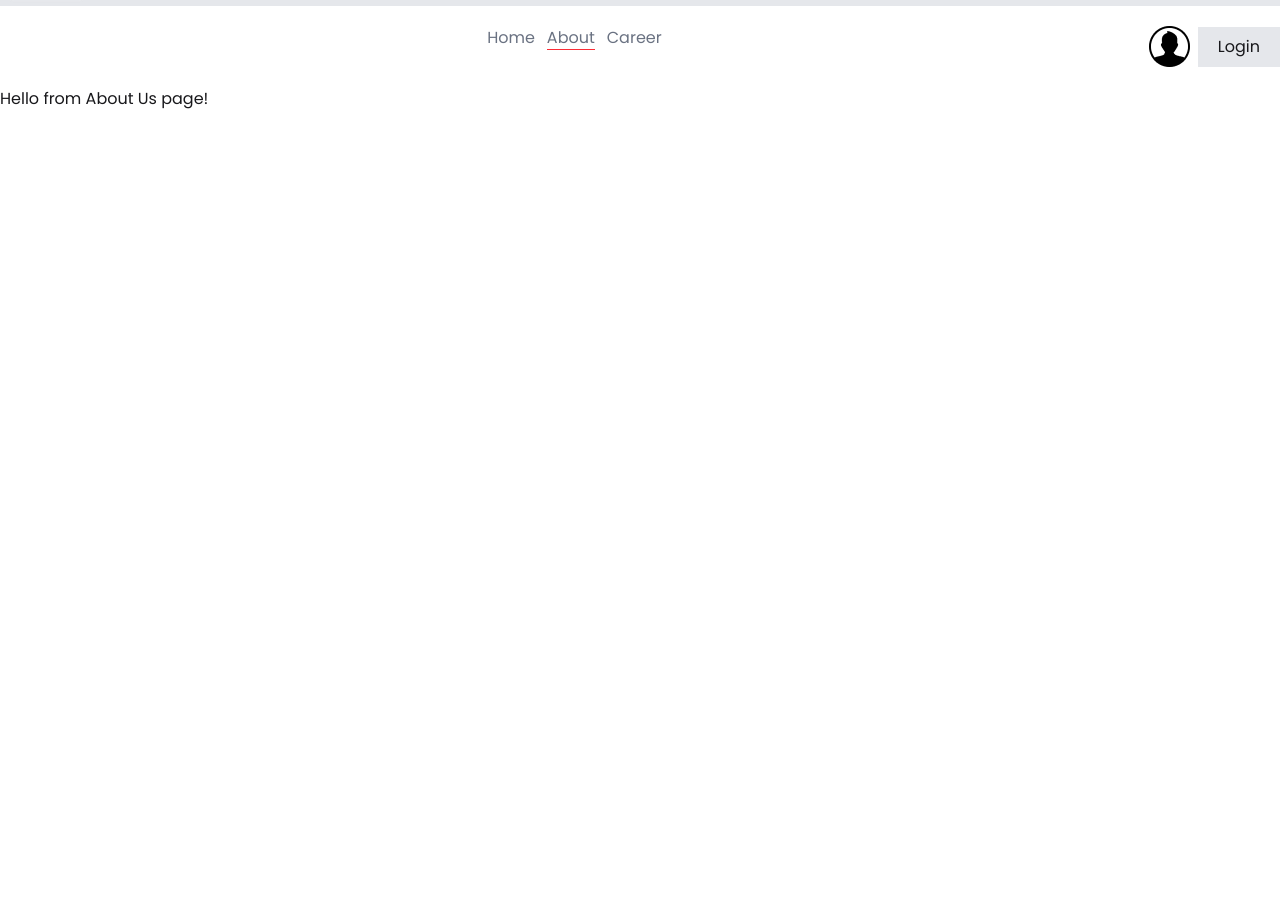
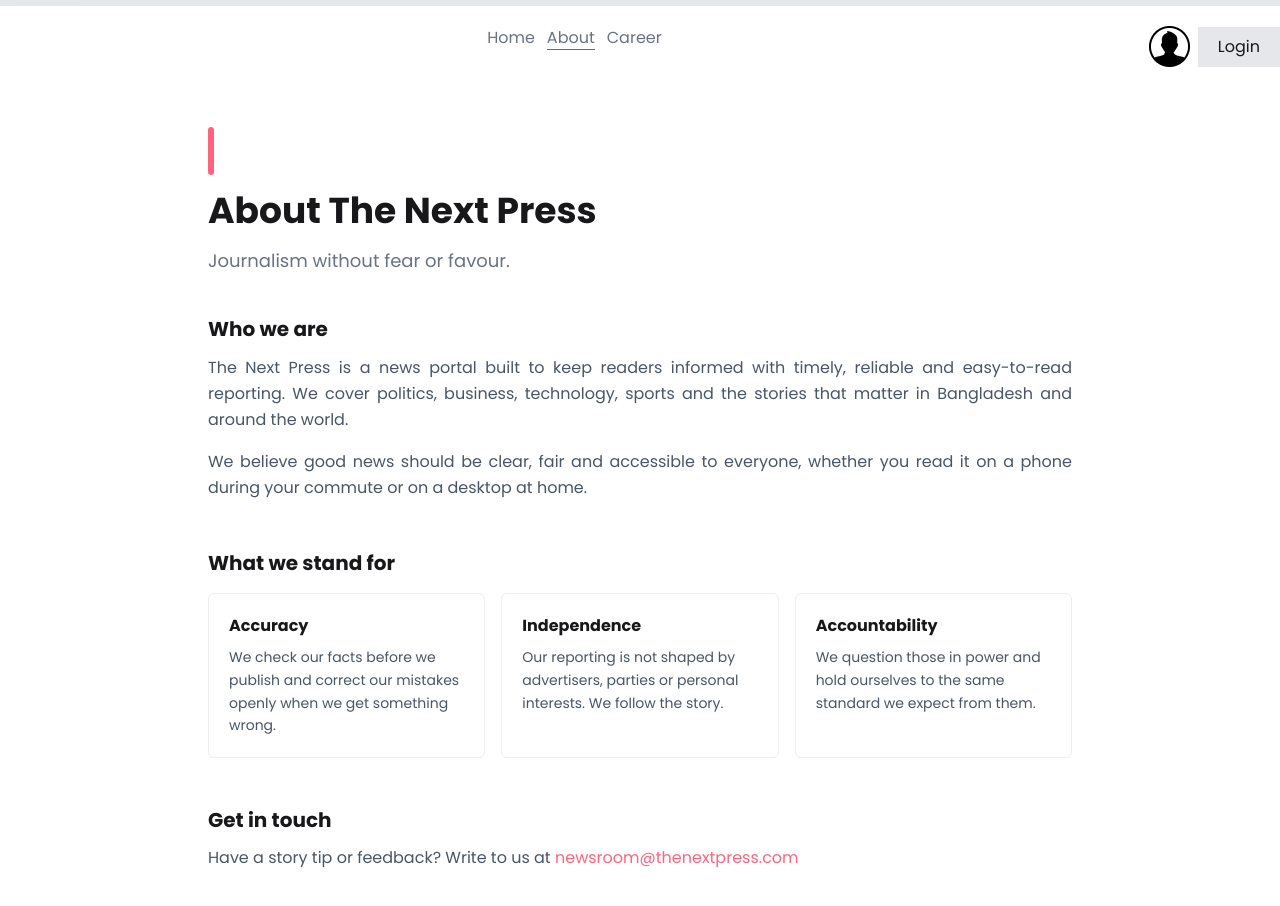
Before and after one commit to sazidrafi/The-Next-Press, a Next.js app: page /aboutus in a window 1280 px wide. Shown: the part 210-1116 px from the top of the page. Before the commit the page ends 800 px from the top, so only its background shows below. Built offline with nearby package versions, Linux system fonts and the light colour scheme.

Commit message:
feat: completed aboutus and career page and modified 'Page Not Found' page

```diff
--- a/src/app/(main)/aboutus/page.jsx
+++ b/src/app/(main)/aboutus/page.jsx
@@ -1,13 +1,81 @@
-//import React from 'react';
-
 export const metadata = {
   title: "The Next Press - about us",
 };
 
+const values = [
+  {
+    title: "Accuracy",
+    text: "We check our facts before we publish and correct our mistakes openly when we get something wrong.",
+  },
+  {
+    title: "Independence",
+    text: "Our reporting is not shaped by advertisers, parties or personal interests. We follow the story.",
+  },
+  {
+    title: "Accountability",
+    text: "We question those in power and hold ourselves to the same standard we expect from them.",
+  },
+];
+
 const AboutUsPage = () => {
   return (
-    <div>
-      <h2>Hello from About Us page!</h2>
+    <div className="container mx-auto max-w-4xl px-4 py-10">
+      {/* heading */}
+      <div className="mb-10">
+        <div className="mb-4 h-12 w-1.5 rounded-full bg-error"></div>
+        <h1 className="text-4xl font-bold">About The Next Press</h1>
+        <p className="mt-4 text-lg text-gray-500">
+          Journalism without fear or favour.
+        </p>
+      </div>
+
+      {/* mission */}
+      <section className="mb-12">
+        <h2 className="mb-3 text-xl font-bold">Who we are</h2>
+        <p className="leading-relaxed text-gray-600 text-justify">
+          The Next Press is a news portal built to keep readers informed with
+          timely, reliable and easy-to-read reporting. We cover politics,
+          business, technology, sports and the stories that matter in Bangladesh
+          and around the world.
+        </p>
+        <p className="mt-4 leading-relaxed text-gray-600 text-justify">
+          We believe good news should be clear, fair and accessible to everyone,
+          whether you read it on a phone during your commute or on a desktop at
+          home.
+        </p>
+      </section>
+
+      {/* values */}
+      <section className="mb-12">
+        <h2 className="mb-4 text-xl font-bold">What we stand for</h2>
+        <div className="grid gap-4 md:grid-cols-3">
+          {values.map((value) => (
+            <div
+              key={value.title}
+              className="rounded-md border border-base-300 p-5"
+            >
+              <h3 className="mb-2 font-bold">{value.title}</h3>
+              <p className="text-sm leading-relaxed text-gray-600">
+                {value.text}
+              </p>
+            </div>
+          ))}
+        </div>
+      </section>
+
+      {/* contact */}
+      <section>
+        <h2 className="mb-3 text-xl font-bold">Get in touch</h2>
+        <p className="text-gray-600">
+          Have a story tip or feedback? Write to us at{" "}
+          <a
+            href="mailto:newsroom@thenextpress.com"
+            className="text-error hover:underline"
+          >
+            newsroom@thenextpress.com
+          </a>
+        </p>
+      </section>
     </div>
   );
 };
--- a/src/app/(main)/career/page.jsx
+++ b/src/app/(main)/career/page.jsx
@@ -1,13 +1,100 @@
-//import React from 'react';
+import Link from "next/link";
+import { FaMapMarkerAlt, FaRegClock } from "react-icons/fa";
 
 export const metadata = {
   title: "The Next Press - Career",
 };
 
+const jobs = [
+  {
+    id: 1,
+    title: "Staff Reporter",
+    department: "Newsroom",
+    location: "Dhaka",
+    type: "Full-time",
+  },
+  {
+    id: 2,
+    title: "Sub-Editor",
+    department: "Editorial",
+    location: "Dhaka",
+    type: "Full-time",
+  },
+  {
+    id: 3,
+    title: "Frontend Developer",
+    department: "Technology",
+    location: "Remote",
+    type: "Full-time",
+  },
+  {
+    id: 4,
+    title: "Photojournalist",
+    department: "Multimedia",
+    location: "Rajshahi",
+    type: "Part-time",
+  },
+];
+
 const CareerPage = () => {
   return (
-    <div>
-      <h2>Hello from Career page!</h2>
+    <div className="container mx-auto max-w-4xl px-4 py-10">
+      {/* heading */}
+      <div className="mb-10">
+        <div className="mb-4 h-12 w-1.5 rounded-full bg-error"></div>
+        <h1 className="text-4xl font-bold">Careers</h1>
+        <p className="mt-4 text-lg text-gray-500">
+          Help us tell the stories that matter. We are always looking for
+          curious, careful and hardworking people.
+        </p>
+      </div>
+
+      {/* open roles */}
+      <section>
+        <h2 className="mb-4 text-xl font-bold">Open positions</h2>
+
+        <div className="space-y-3">
+          {jobs.map((job) => (
+            <div
+              key={job.id}
+              className="flex flex-col gap-4 rounded-md border border-base-300 p-5 sm:flex-row sm:items-center sm:justify-between"
+            >
+              <div>
+                <h3 className="font-bold">{job.title}</h3>
+                <p className="text-sm text-gray-500">{job.department}</p>
+
+                <div className="mt-2 flex flex-wrap gap-4 text-sm text-gray-500">
+                  <span className="flex items-center gap-1">
+                    <FaMapMarkerAlt /> {job.location}
+                  </span>
+                  <span className="flex items-center gap-1">
+                    <FaRegClock /> {job.type}
+                  </span>
+                </div>
+              </div>
+
+              <Link
+                href={`mailto:careers@thenextpress.com?subject=Application for ${job.title}`}
+                className="btn btn-error text-white"
+              >
+                Apply
+              </Link>
+            </div>
+          ))}
+        </div>
+      </section>
+
+      {/* closing note */}
+      <p className="mt-10 text-sm text-gray-500">
+        Do not see a role that fits? Send your CV to{" "}
+        <a
+          href="mailto:careers@thenextpress.com"
+          className="text-error hover:underline"
+        >
+          careers@thenextpress.com
+        </a>{" "}
+        and we will keep it on file.
+      </p>
     </div>
   );
 };
--- a/src/app/not-found.jsx
+++ b/src/app/not-found.jsx
@@ -1,20 +1,110 @@
-//import React from 'react';
+import Link from "next/link";
+import { FaSearch } from "react-icons/fa";
+import heroBg from "@/assets/homepage_hero_bg.jpg";
 
-import Link from "next/link";
+export const metadata = {
+  title: "The Next Press - Page not found",
+};
 
-const NotFoundPage = () => {
+const floaters = [
+  { icon: "🗞️", position: "top-[12%] left-[8%]", duration: "3s", delay: "0s" },
+  {
+    icon: "📰",
+    position: "top-[18%] right-[10%]",
+    duration: "4s",
+    delay: "0.6s",
+  },
+  {
+    icon: "❓",
+    position: "bottom-[16%] left-[14%]",
+    duration: "3.5s",
+    delay: "1.2s",
+  },
+  {
+    icon: "🔍",
+    position: "bottom-[20%] right-[8%]",
+    duration: "4.5s",
+    delay: "0.3s",
+  },
+];
+
+const NotFound = () => {
+  const default_Category_Id = "0";
+
   return (
-    <div className="h-[80vh] flex items-center justify-center flex-col gap-4">
-      <p className="text-5xl font-bold text-purple-600">
-        This page is not found
-      </p>
-      <Link href="/">
-        <button className="bg-purple-500 text-white font-semibold text-3xl p-3 rounded cursor-pointer ">
-          Back to Home
-        </button>
-      </Link>
+    <div
+      className="hero relative min-h-screen overflow-hidden"
+      style={{
+        backgroundImage: `url(${heroBg.src})`,
+        backgroundSize: "cover",
+        backgroundPosition: "center",
+        backgroundRepeat: "no-repeat",
+      }}
+    >
+      <div className="hero-overlay"></div>
+
+      {/* floating emojis */}
+      {floaters.map((item) => (
+        <span
+          key={item.icon}
+          aria-hidden="true"
+          className={`pointer-events-none absolute inline-block text-4xl opacity-60 md:text-5xl motion-safe:animate-bounce ${item.position}`}
+          style={{
+            animationDuration: item.duration,
+            animationDelay: item.delay,
+          }}
+        >
+          {item.icon}
+        </span>
+      ))}
+
+      <div className="hero-content w-full max-w-3xl px-4 text-white">
+        <div className="text-left">
+          <div className="mb-6 h-16 w-1.5 rounded-full bg-error"></div>
+
+          {/* 4 [search icon] 4 */}
+          <div className="mb-2 flex items-center gap-3 text-8xl font-extrabold md:text-9xl">
+            <span>4</span>
+            <FaSearch
+              aria-hidden="true"
+              className="text-error motion-safe:animate-bounce"
+              style={{ animationDuration: "2s" }}
+            />
+            <span>4</span>
+          </div>
+
+          <p className="mb-2 text-lg font-semibold tracking-widest text-error">
+            ERROR 404
+          </p>
+
+          <h1 className="mb-6 text-4xl font-extrabold tracking-tight md:text-6xl">
+            Page not found
+          </h1>
+
+          <p className="mb-8 max-w-xl text-lg leading-relaxed text-gray-200 md:text-xl">
+            The page you are looking for may have been moved, renamed or never
+            existed. Let us get you back to the news.
+          </p>
+
+          <div className="flex flex-wrap gap-3">
+            <Link href="/" className="btn btn-error rounded-xl px-8 text-white">
+              Back to Home
+            </Link>
+            <Link
+              href={`/category/${default_Category_Id}`}
+              className="btn btn-outline rounded-xl px-8 text-white hover:bg-white hover:text-black"
+            >
+              Browse News
+            </Link>
+          </div>
+
+          <p className="mt-10 text-sm text-gray-300">
+            The Next Press, journalism without fear or favour
+          </p>
+        </div>
+      </div>
     </div>
   );
 };
 
-export default NotFoundPage;
+export default NotFound;
--- a/src/components/homepage/news/LeftSidebar.jsx
+++ b/src/components/homepage/news/LeftSidebar.jsx
@@ -1,7 +1,7 @@
 import Link from "next/link";
 
 const LeftSidebar = ({ news, activeId }) => {
-    console.log(news);
+  // console.log(news);
   return (
     <div>
       <h2 className="font-bold text-lg">All categories</h2>
@@ -10,7 +10,8 @@ const LeftSidebar = ({ news, activeId }) => {
           return (
             <li
               key={category.category_id}
-              className={`${activeId === category.category_id && "bg-slate-100"
+              className={`${
+                activeId === category.category_id && "bg-slate-100"
               } rounded-md font-bold text-center text-md`}
             >
               <Link
```
